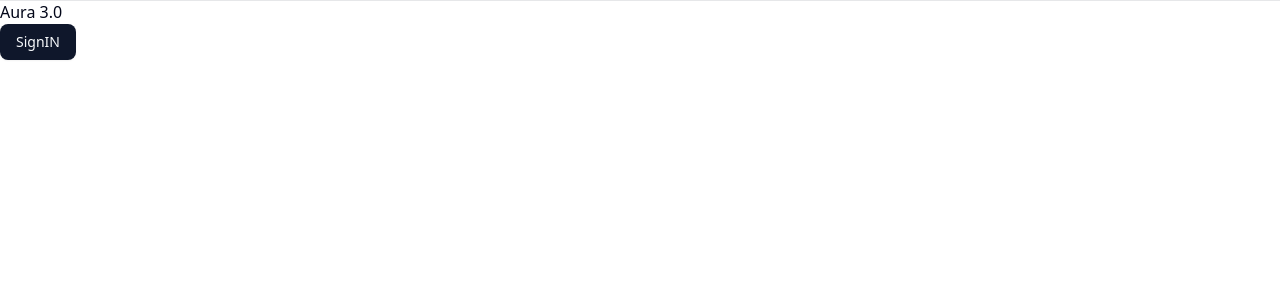
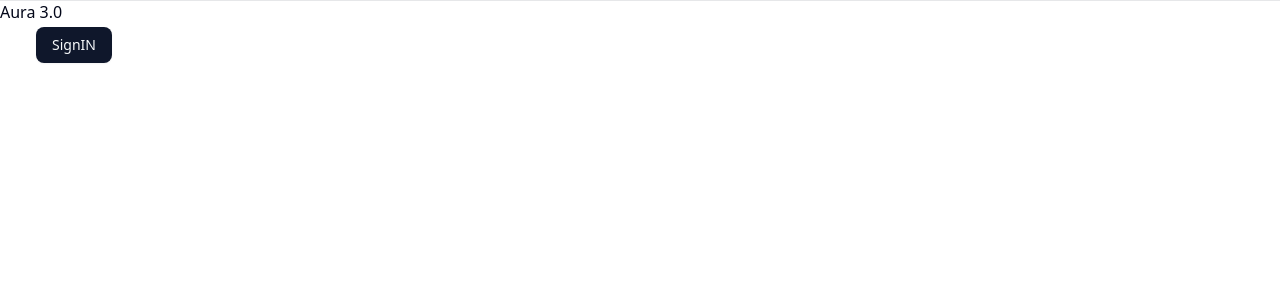
Before and after one commit to M0hitThapa/seren-ai, a Next.js app: page / in a window 1280 px wide. Shown: the top 300 px of the page. Built offline with nearby package versions, Linux system fonts and the light colour scheme.

Commit message:
add theme toggle component

```diff
--- a/components/header.tsx
+++ b/components/header.tsx
@@ -1,6 +1,7 @@
 import Link from 'next/link'
 import React from 'react'
 import { SignIn } from './auth/sign-in-button'
+import ThemeToggle from './theme-toggle'
 
 function Header() {
   return (
@@ -12,6 +13,7 @@ function Header() {
                 <Link href="/" className='flex items-center gap-2'>
                 <span>Aura 3.0</span>
                 </Link>
+                <ThemeToggle />
                 <SignIn />
             </div>
         </header>
--- /dev/null
+++ b/components/theme-toggle.tsx
@@ -0,0 +1,20 @@
+'use client'
+
+import React from 'react'
+import { useTheme } from 'next-themes'
+import { Button } from './ui/button'
+import { Moon, Sun } from 'lucide-react'
+
+function ThemeToggle() {
+const {theme, setTheme} = useTheme()
+    return (
+    <Button variant="ghost" size="icon"
+    onClick={() => setTheme(theme === "light" ? "dark" :"light")}>
+        <Sun className='h-4 w-4 rotate-0 scale-0 transition-all dark:-rotate-90 dark:scale-0' />
+        <Moon className='absolute h-4 w-4 rotate-90 scale-0 transition-all dark:rotate-0 dark:scale-100' />
+        <span className='sr-only'>Toggle Theme</span>
+    </Button>
+  )
+}
+
+export default ThemeToggle
--- a/package.json
+++ b/package.json
@@ -14,6 +14,7 @@
     "clsx": "^2.1.1",
     "lucide-react": "^0.525.0",
     "next": "15.4.1",
+    "next-themes": "^0.4.6",
     "react": "19.1.0",
     "react-dom": "19.1.0",
     "tailwind-merge": "^3.3.1"
```
Also changed, not shown: 1 other file (tests, documents, lock files or other folders).
